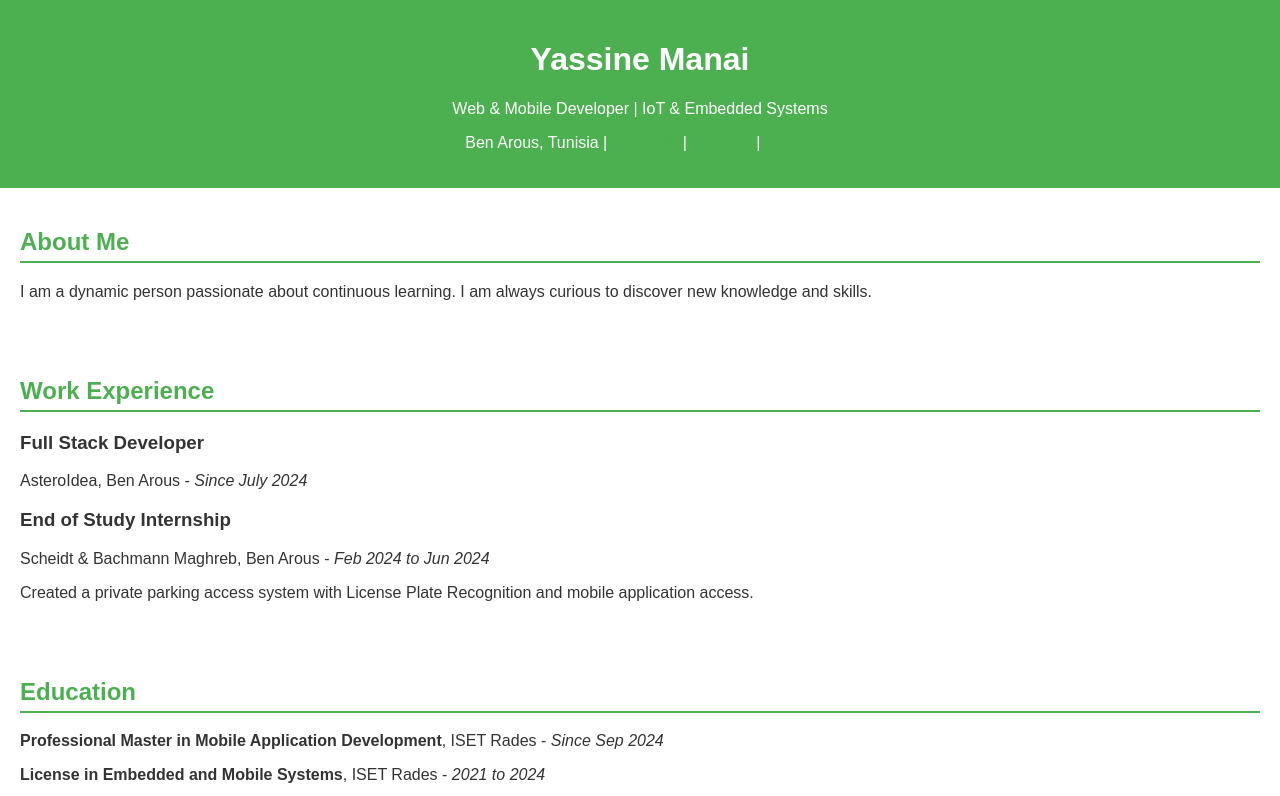
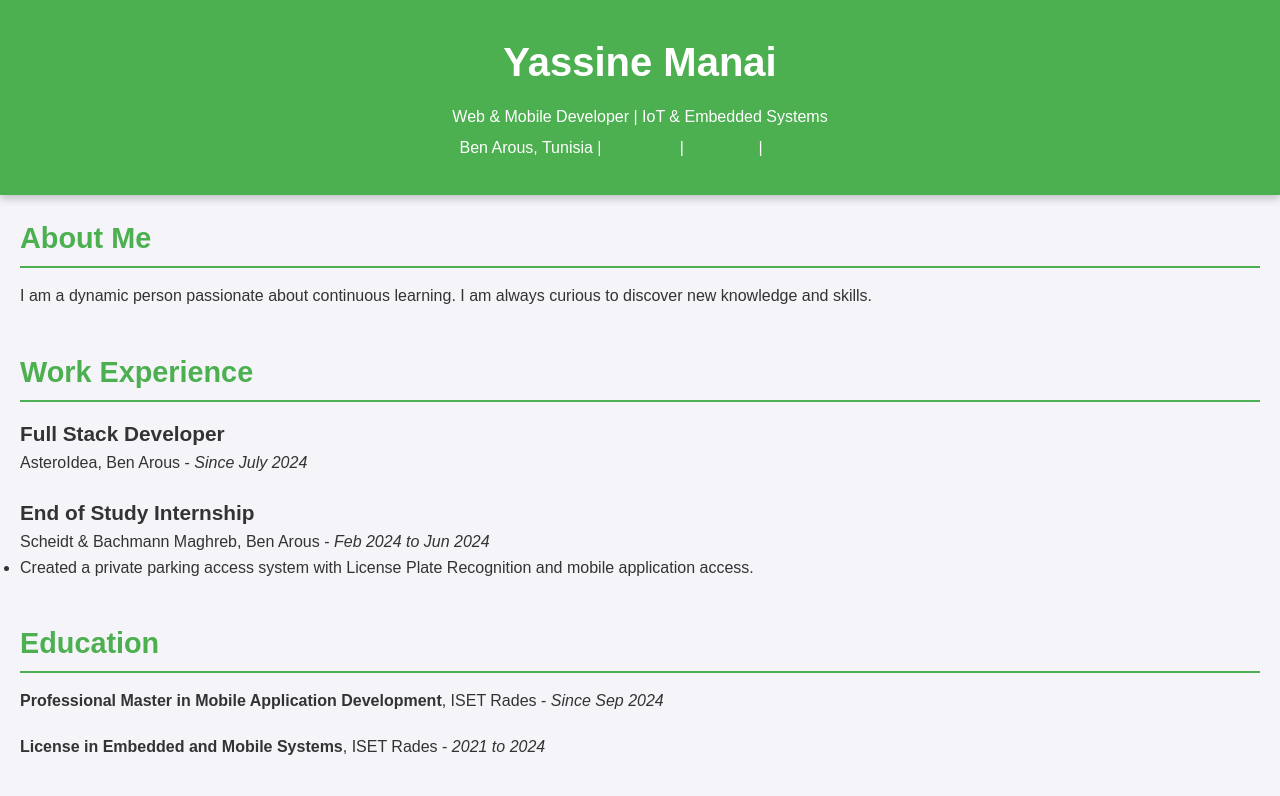
Before and after one commit to yassine-manai/yassine-manai.github.io, a plain HTML site: page index.html in a window 1280 px wide. Shown: the top 796 px of the page. Drawn offline with Linux system fonts and the light colour scheme.

Commit message:
Update style.css

```diff
--- a/style.css
+++ b/style.css
@@ -1,33 +1,106 @@
-body {
-    font-family: Arial, sans-serif;
+/* Base Styles */
+* {
     margin: 0;
     padding: 0;
-    color: #333;
+    box-sizing: border-box;
 }
 
-header {
-    background: #4CAF50;
-    color: #fff;
-    padding: 20px;
-    text-align: center;
-}
-
-section {
-    padding: 20px;
-}
-
-h2 {
-    color: #4CAF50;
-    border-bottom: 2px solid #4CAF50;
-    padding-bottom: 5px;
-}
-
-ul {
-    list-style-type: none;
-    padding: 0;
+body {
+    font-family: 'Arial', sans-serif;
+    line-height: 1.6;
+    color: #333;
+    background-color: #f4f4f9;
 }
 
 a {
     color: #4CAF50;
     text-decoration: none;
+    font-weight: bold;
 }
+
+/* Header Styles */
+header {
+    background-color: #4CAF50;
+    color: #fff;
+    padding: 30px 0;
+    text-align: center;
+    box-shadow: 0 4px 8px rgba(0, 0, 0, 0.2);
+}
+
+header h1 {
+    font-size: 2.5em;
+    margin-bottom: 10px;
+}
+
+header p {
+    margin: 5px 0;
+}
+
+/* Container */
+.container {
+    width: 80%;
+    max-width: 1000px;
+    margin: 0 auto;
+}
+
+/* Section Styles */
+main {
+    padding: 20px;
+}
+
+section {
+    margin-bottom: 40px;
+}
+
+section h2 {
+    font-size: 1.8em;
+    color: #4CAF50;
+    border-bottom: 2px solid #4CAF50;
+    padding-bottom: 5px;
+    margin-bottom: 15px;
+}
+
+/* Job, Education, Project, and Skill Styling */
+.job, .education-item, .project, .skill-category {
+    margin-bottom: 20px;
+}
+
+.job h3, .project h3, .skill-category h4 {
+    font-size: 1.3em;
+    color: #333;
+}
+
+/* Skills */
+.skill-category ul {
+    list-style-type: none;
+    padding-left: 10px;
+}
+
+.skill-category ul li {
+    margin-bottom: 5px;
+}
+
+/* Animation */
+section, header {
+    animation: fadeIn 1.5s ease-in;
+}
+
+@keyframes fadeIn {
+    from { opacity: 0; }
+    to { opacity: 1; }
+}
+
+/* Responsive Design */
+@media (max-width: 768px) {
+    body {
+        font-size: 90%;
+    }
+
+    header h1 {
+        font-size: 2em;
+    }
+
+    section h2 {
+        font-size: 1.5em;
+    }
+}
```
